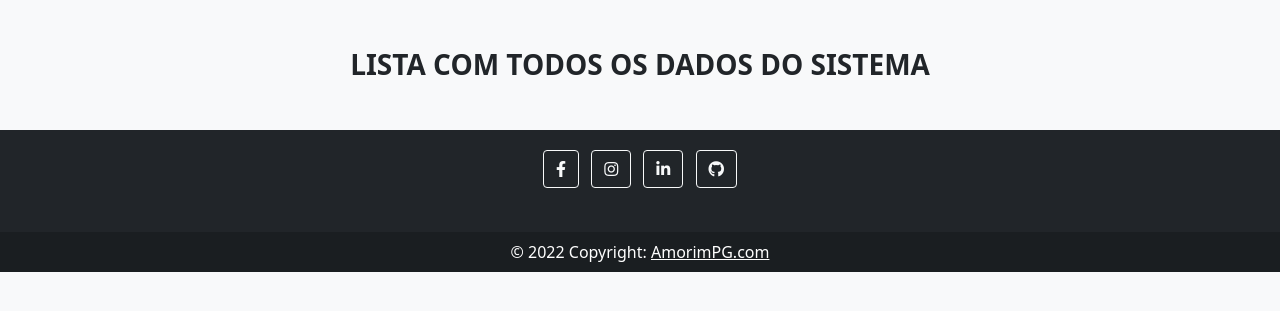
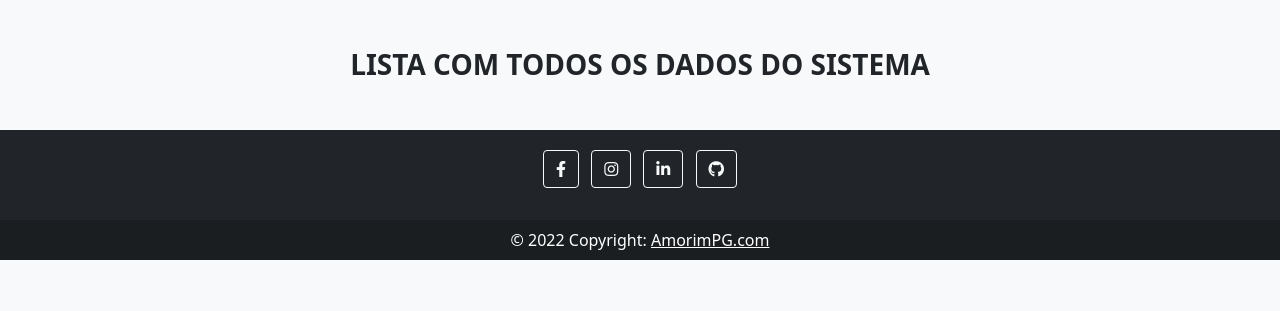
Before and after one commit to fabioamorim25/link_engagement, a Node server app: page / in a window 1280 px wide. Shown: the part 61-372 px from the top of the page. Run offline with Node 20, Linux system fonts and the light colour scheme; data that the repository does not hold is empty; some libraries are stand-ins or nearby versions.

Commit message:
modificação no codigo

```diff
--- a/templates/partials/footer.ejs
+++ b/templates/partials/footer.ejs
@@ -13,7 +13,7 @@
 
     <footer class="mt-5 bg-dark text-center text-white">
 
-        <div class="container p-3 pb-3">
+        <div class="container p-3 pb-1">
             <section class="mb-4">
             <!-- Facebook -->
             <a class="btn btn-outline-light btn-floating m-1" href="https://facebook.com/fabio.amorim.988" role="button"><i class="fab fa-facebook-f"></i></a>
```
